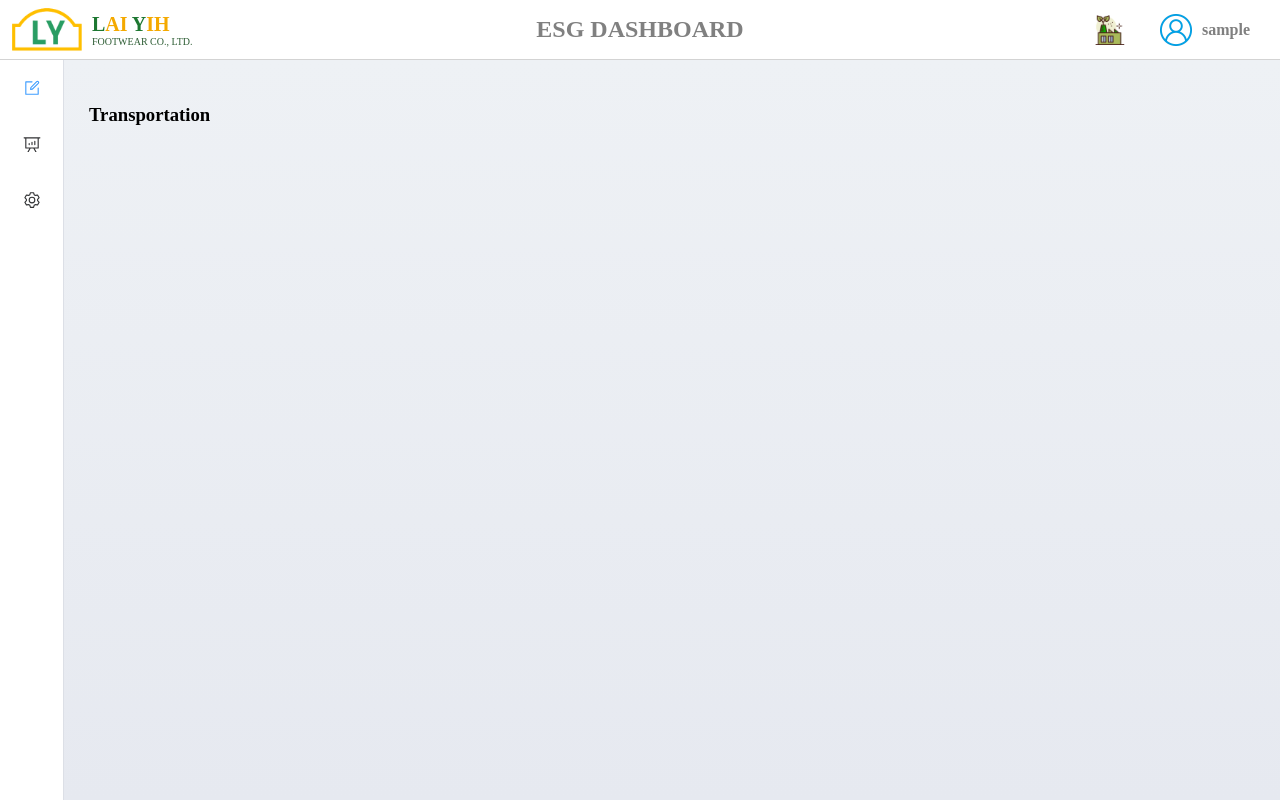
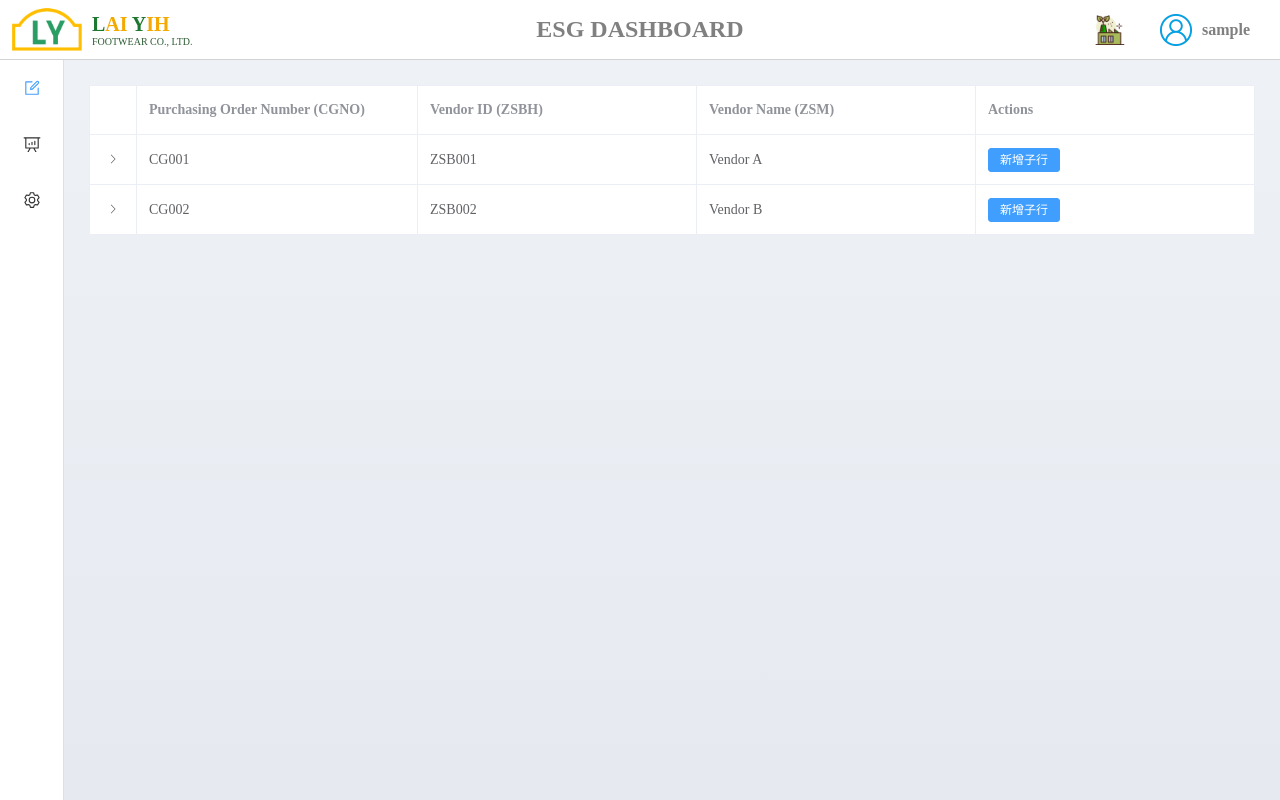
Before and after one commit to fengmanchin890/esg-api, a Vue app: page /mainPage/input/transportation in a window 1280 px wide. Built offline with nearby package versions, Linux system fonts and the light colour scheme; sample sign-in values are in the browser's storage; what ry-edit-table would draw is missing.

Commit message:
content transportation

```diff
--- a/src/components/TransportationTable.vue
+++ b/src/components/TransportationTable.vue
@@ -1,11 +1,143 @@
 <template>
-  <h1>Transportation</h1>
+  <div>
+    <el-table
+      :data="tableData1"
+      style="width: 100%"
+      row-key="id"
+      border
+      :tree-props="{ children: 'children', hasChildren: 'hasChildren' }"
+      size="default"
+    >
+      <!-- 展開行 -->
+      <el-table-column type="expand">
+        <template #default="{ row }">
+          <el-table
+            :data="row.children"
+            style="width: 100%"
+            border
+            size="default"
+          >
+            <el-table-column prop="department" label="Department" />
+            <el-table-column prop="docKey" label="Doc Key" />
+            <el-table-column prop="accNo" label="Account No" />
+            <el-table-column prop="accName" label="Account Name" />
+            <el-table-column prop="creator" label="Creator" />
+          </el-table>
+        </template>
+      </el-table-column>
+
+      <!-- 主要行 -->
+      <el-table-column prop="cgno" label="Purchasing Order Number (CGNO)">
+        <template #header>
+          <span class="nowrap-text">Purchasing Order Number (CGNO)</span>
+        </template>
+      </el-table-column>
+      <el-table-column prop="zsbh" label="Vendor ID (ZSBH)">
+        <template #header>
+          <span class="nowrap-text">Vendor ID (ZSBH)</span>
+        </template>
+      </el-table-column>
+      <el-table-column prop="zsm" label="Vendor Name (ZSM)">
+        <template #header>
+          <span class="nowrap-text">Vendor Name (ZSM)</span>
+        </template>
+      </el-table-column>
+
+      <!-- 操作欄 -->
+      <el-table-column label="Actions">
+        <template #default="{ row }">
+          <el-button type="primary" size="small" @click="addChild(row)"
+            >新增子行</el-button
+          >
+        </template>
+      </el-table-column>
+    </el-table>
+  </div>
 </template>
 
-<script setup>
+<script lang="ts" setup>
 import { ref } from "vue";
 import { useTransportation } from "@/hooks/useTransportation.js";
+
+// 定義主表的類型
+interface Row {
+  id: number;
+  cgno: string;
+  zsbh: string;
+  zsm: string;
+  hasChildren?: boolean;
+  children?: SubRow[];
+}
+
+// 定義子表的類型
+interface SubRow {
+  docKey: string;
+  department: string;
+  accNo: string;
+  accName: string;
+  creator: string;
+}
+
+// 定義表格數據
+const tableData1 = ref<Row[]>([
+  {
+    id: 1,
+    cgno: "CG001",
+    zsbh: "ZSB001",
+    zsm: "Vendor A",
+    hasChildren: true,
+    children: [
+      {
+        department: "Sales",
+        docKey: "DK001",
+        accNo: "123456",
+        accName: "John Doe",
+        creator: "Admin",
+      },
+    ],
+  },
+  {
+    id: 2,
+    cgno: "CG002",
+    zsbh: "ZSB002",
+    zsm: "Vendor B",
+    hasChildren: true,
+    children: [
+      {
+        department: "HR",
+        docKey: "DK002",
+        accNo: "789012",
+        accName: "Jane Smith",
+        creator: "Manager",
+      },
+    ],
+  },
+]);
+
+// 新增子行
+const addChild = (row: Row) => {
+  if (!row.children) {
+    row.children = [];
+  }
+  row.children.push({
+    department: "New Department",
+    docKey: `DK00${row.children.length + 1}`,
+    accNo: "000000",
+    accName: "New User",
+    creator: "System",
+  });
+};
 </script>
 
-<style>
+<style scoped>
+/* 讓表頭不換行 */
+.nowrap-text {
+  white-space: nowrap;
+}
+
+/* 確保行的大小一致 */
+:deep(.el-table th),
+:deep(.el-table td) {
+  height: 50px !important;
+}
 </style>
```
